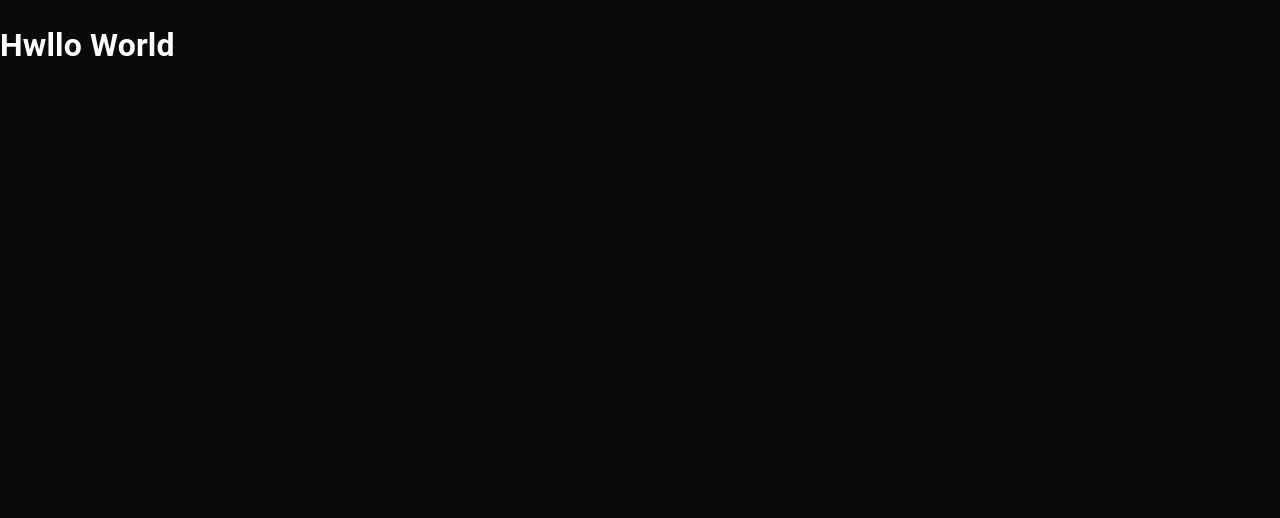
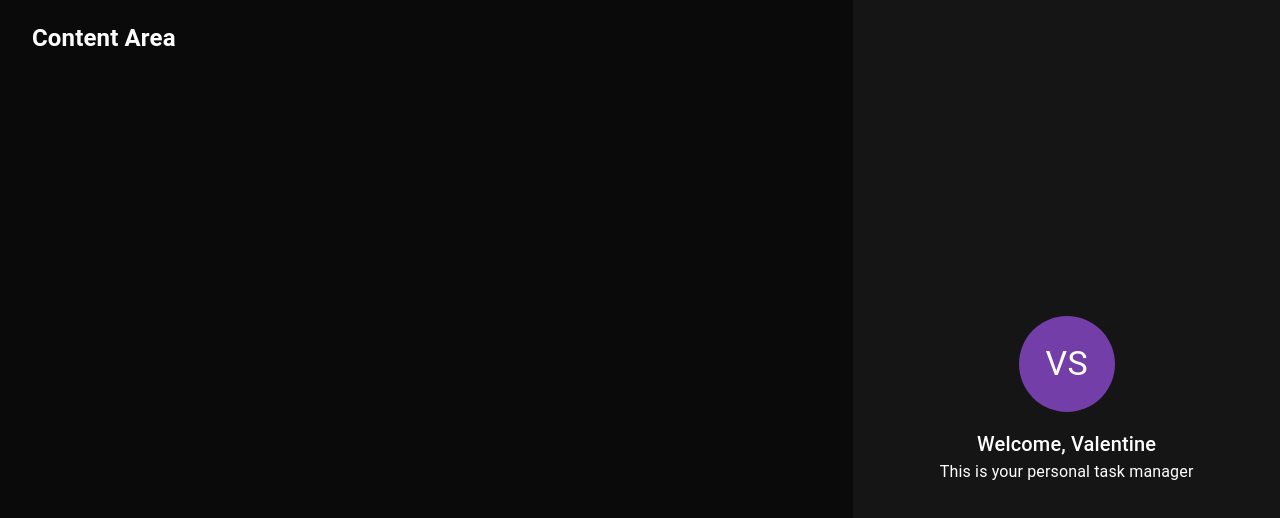
Before and after one commit to valentinesamuel/ts-todo-react, a React (Vite) app: page / in a window 1280 px wide. Shown: the top 518 px of the page. Built offline with nearby package versions, Linux system fonts and the light colour scheme.

Commit message:
FEAT: Creating profile component

```diff
--- a/src/App.tsx
+++ b/src/App.tsx
@@ -1,12 +1,13 @@
 import { FC, ReactElement } from 'react';
 import { ThemeProvider, CssBaseline } from '@mui/material';
 import { customTheme } from './themes/customeTheme';
+import { DashBoard } from './pages/dashboard';
 
-const App:FC = (): ReactElement => {
+const App: FC = (): ReactElement => {
   return (
     <ThemeProvider theme={customTheme}>
-      <CssBaseline/>
-      <h1>Hwllo World</h1>
+      <CssBaseline />
+      <DashBoard />
     </ThemeProvider>
   );
 };
--- /dev/null
+++ b/src/components/profile/profile.tsx
@@ -0,0 +1,34 @@
+import { FC, ReactElement } from 'react';
+import { Avatar, Box, Typography } from '@mui/material';
+
+const Profile: FC = (): ReactElement => {
+  return (
+    <Box
+      display="flex"
+      flexDirection="column"
+      justifyContent="center"
+      alignItems="center"
+    >
+      <Avatar
+        sx={{
+          width: '6rem',
+          height: '6rem',
+          backgroundColor: 'primary.main',
+          marginBottom: '1rem',
+        }}
+      >
+        <Typography variant="h4" color="text.primary">
+          VS
+        </Typography>
+      </Avatar>
+      <Typography variant="h6" color="text.primary">
+        Welcome, Valentine
+      </Typography>
+      <Typography variant="body1" color="text.primary">
+        This is your personal task manager
+      </Typography>
+    </Box>
+  );
+};
+
+export default Profile;
--- /dev/null
+++ b/src/components/sidebar/sideBar.tsx
@@ -0,0 +1,28 @@
+import React, { FC, ReactElement } from 'react';
+import { Grid } from '@mui/material';
+import Profile from '../profile/profile';
+
+const SideBar: FC = (): ReactElement => {
+  return (
+    <Grid
+      item
+      md={4}
+      sx={{
+        height: '100vh',
+        position: 'fixed',
+        right: 0,
+        top: 0,
+        width: '100%',
+        backgroundColor: 'background.paper',
+        display: 'flex',
+        justifyContent: 'center',
+        flexDirection: 'column',
+        alignItems: 'center',
+      }}
+    >
+      <Profile />
+    </Grid>
+  );
+};
+
+export default SideBar;
--- /dev/null
+++ b/src/components/taskarea/taskArea.tsx
@@ -0,0 +1,12 @@
+import React, { FC, ReactElement } from 'react';
+import { Grid } from '@mui/material';
+
+const TaskArea: FC = (): ReactElement => {
+  return (
+    <Grid item md={8} px={4}>
+      <h2>Content Area</h2>
+    </Grid>
+  );
+};
+
+export default TaskArea;
--- /dev/null
+++ b/src/pages/dashboard.tsx
@@ -0,0 +1,13 @@
+import { FC, ReactElement } from 'react';
+import { Grid } from '@mui/material';
+import SideBar from '../components/sidebar/sideBar';
+import TaskArea from '../components/taskarea/taskArea';
+
+export const DashBoard: FC = (): ReactElement => {
+  return (
+    <Grid container minHeight="100vh" p={0} m={0}>
+      <TaskArea />
+      <SideBar />
+    </Grid>
+  );
+};
```
